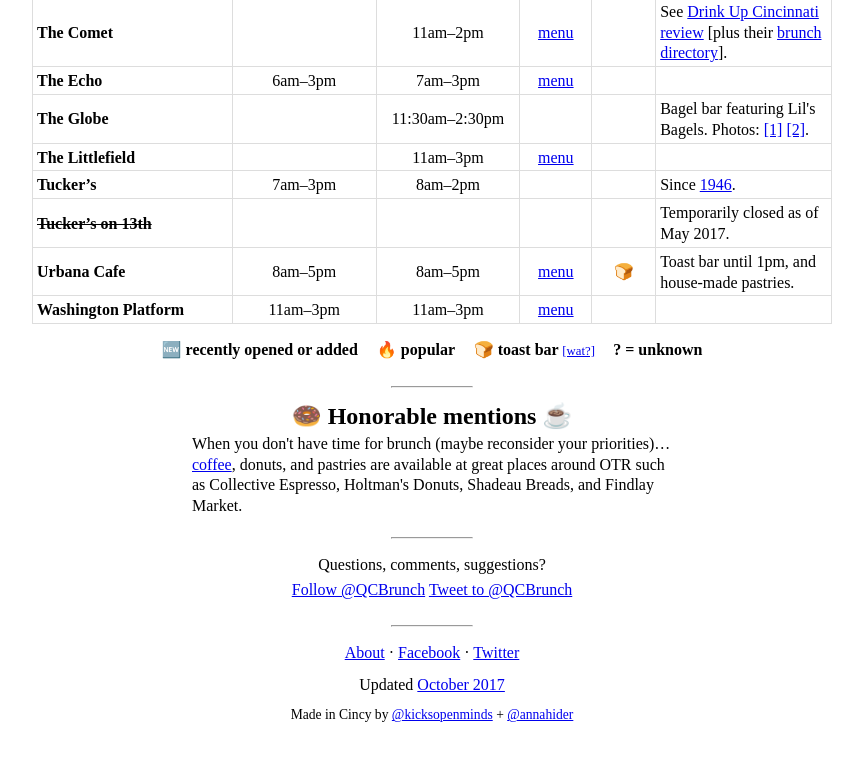
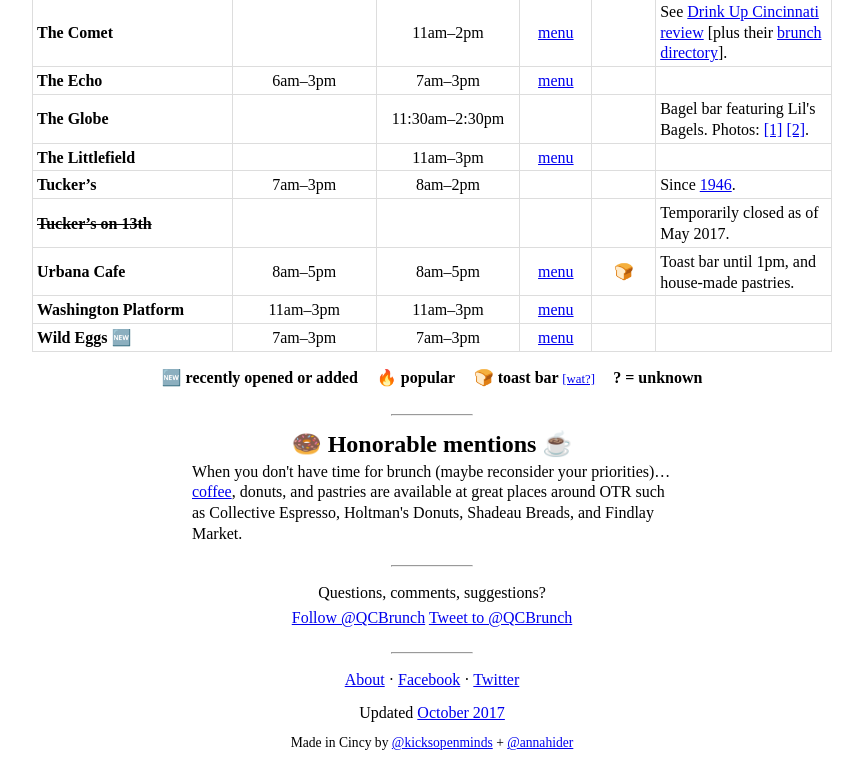
Before and after one commit to tedmiston/qcbrunch, a plain HTML site: page index.html in a window 1280 px wide. Shown: the part 4881-5657 px from the top of the page, without its empty margins (208-1071 px from the left). Before the commit the page ends 5629 px from the top, so only its background shows below. Drawn offline with nearby package versions, Linux system fonts and the light colour scheme.

Commit message:
Add Wild Eggs

```diff
--- a/index.html
+++ b/index.html
@@ -921,6 +921,14 @@
                     <td></td>
                     <td></td>
                 </tr>
+                <tr id="wild-eggs">
+                    <td>Wild Eggs 🆕</td>
+                    <td>7am–3pm</td>
+                    <td>7am–3pm</td>
+                    <td><a href="http://wildeggs.com/menu/" target="_blank" rel="noopener">menu</a></td>
+                    <td></td>
+                    <td></td>
+                </tr>
             </tbody>
         </table>
         <p id="table-key">
```
